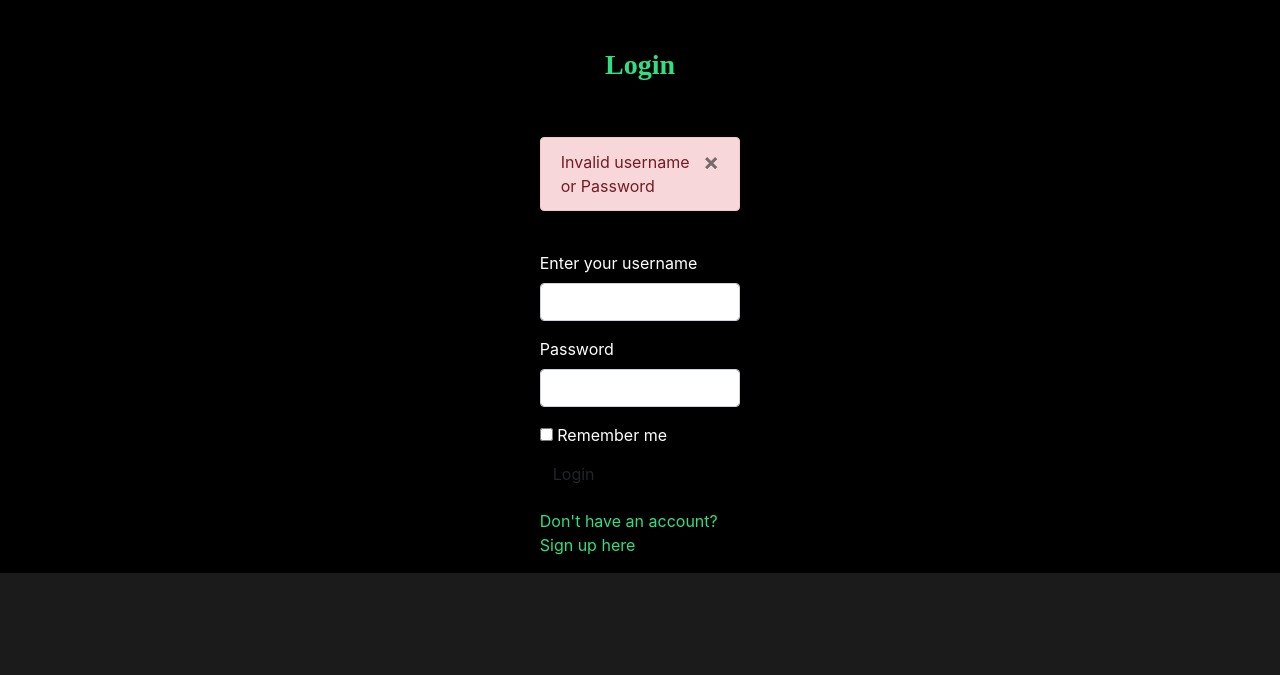
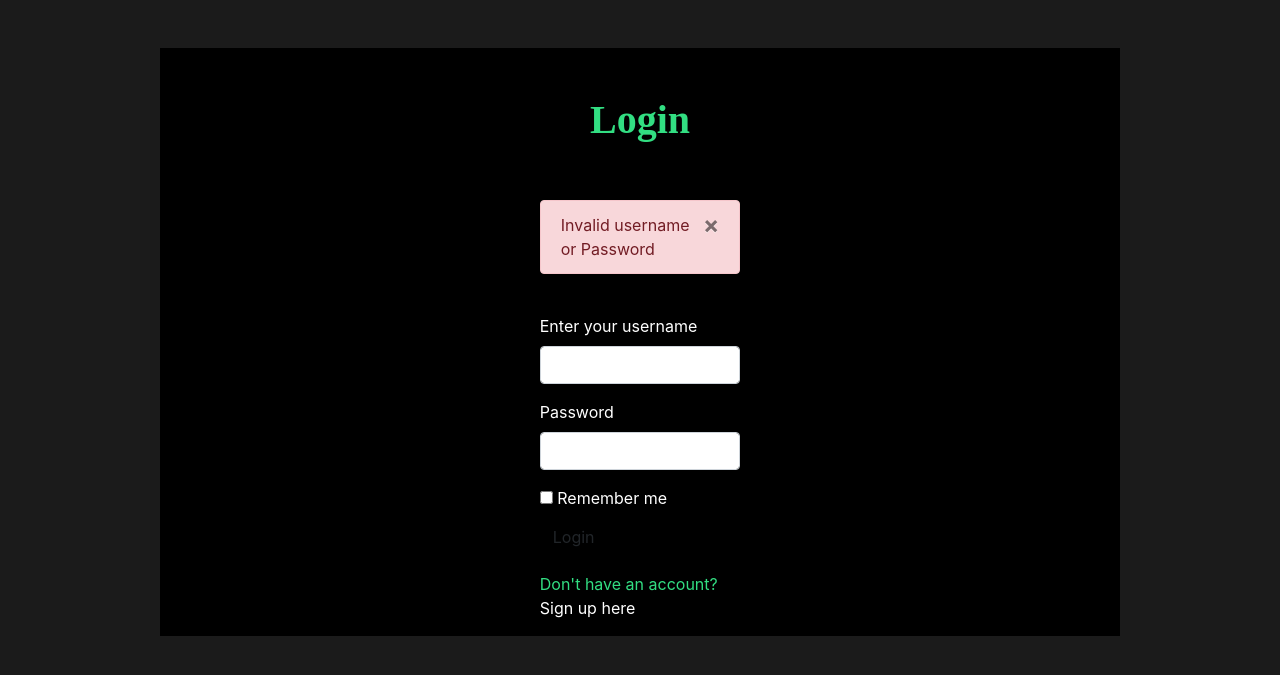
Before and after one commit to maureen-muriithi/Aminute-Pitches, a Flask app: page /authenticate/login in a window 1280 px wide. Shown: the part 109-784 px from the top of the page. Run offline with Flask 2, Linux system fonts and the light colour scheme; some libraries are stand-ins or nearby versions.

Commit message:
Refactor styling

```diff
--- a/app/templates/auth/login.html
+++ b/app/templates/auth/login.html
@@ -5,14 +5,14 @@
 {% import 'bootstrap/wtf.html' as wtf%}
 
 {% block content %}
-
-<div class=" container_fluid container1" style="color: white ; background-color: black;" >
+<br><br>
+<div class=" container container1" style="color: white ; background-color: black;" >
     <div class="row">
       <div class= "col-md-2"> </div>
       <br><br>
       <div class="col-md-8">
         <br><br>
-        <h3 class="text-center login-text" style="color: #32de82;" id="login"> Login</h3>
+        <h3 class="text-center login-text" style="color: #32de82; font-size: 40px;" id="login"> Login</h3>
         <br><br>
 
       <!--Flash message -->
@@ -25,7 +25,7 @@
       {% endfor %}
       <!-- Login form -->
       <span style="color: white;" >{{wtf.quick_form(login_form)}}</span>
-      <p style="color: #32de82;" > Don't have an account? <a href="{{url_for('auth.register')}}" style="color: #32de82;" >Sign up here</a></p>
+      <p style="color: #32de82;" > Don't have an account? <a href="{{url_for('auth.register')}}" style="color: white;" >Sign up here</a></p>
      </div>
      <div clas="col-md-2"> </div>
     </div>
--- a/app/templates/base.html
+++ b/app/templates/base.html
@@ -9,6 +9,8 @@
         <link rel="stylesheet" href="https://stackpath.bootstrapcdn.com/bootstrap/4.3.1/css/bootstrap.min.css" integrity="sha384-ggOyR0iXCbMQv3Xipma34MD+dH/1fQ784/j6cY/iJTQUOhcWr7x9JvoRxT2MZw1T" crossorigin="anonymous">
         <link rel="stylesheet" href="https://maxcdn.bootstrapcdn.com/font-awesome/4.7.0/css/font-awesome.min.css">
         <link rel="stylesheet" type="text/css" href="{{ url_for('static', filename='css/index.css') }}">
+        <link rel="icon" href="data:,">
+
     {% endblock %}
 
 </head>
```
